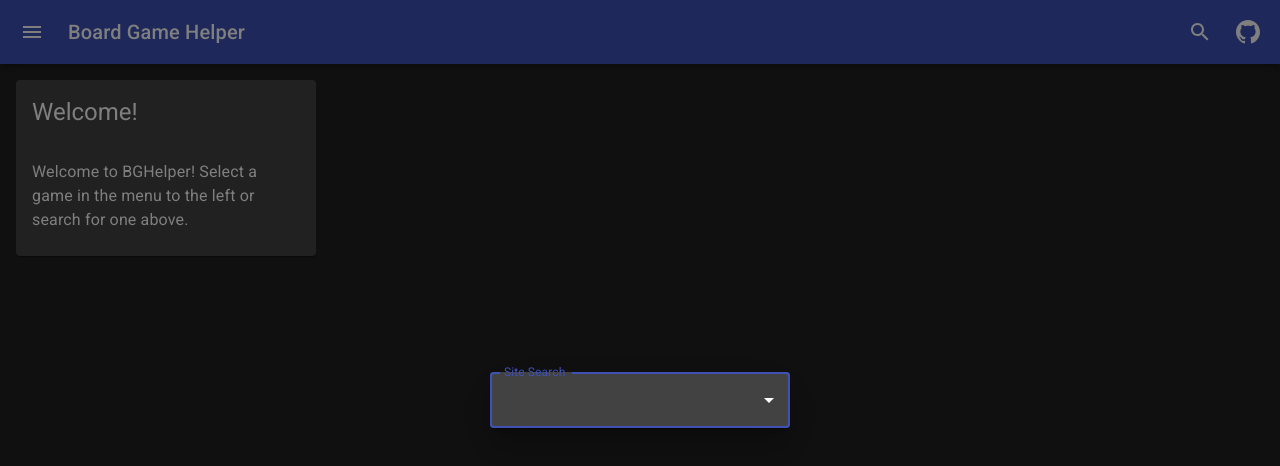
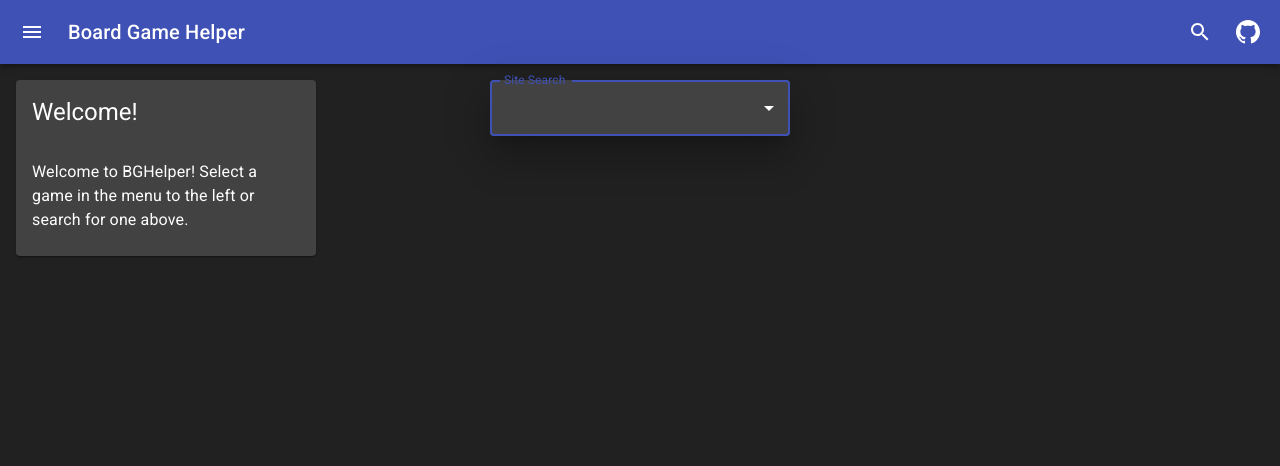
Before and after one commit to NiXXeD/bghelper, a React (Create React App) app: page / in a window 1280 px wide. Both pictures are taken after a click on the button 1200 px from the left and 32 px from the top of the page. Shown: the top 466 px of the page. Built offline with nearby package versions, Linux system fonts and the light colour scheme.

Commit message:
fix: Search should behave better.

```diff
--- a/src/index.js
+++ b/src/index.js
@@ -19,8 +19,7 @@ if (module.hot) {
     })
 }
 
-
 // If you want your app to work offline and load faster, you can change
 // unregister() to register() below. Note this comes with some pitfalls.
 // Learn more about service workers: https://bit.ly/CRA-PWA
-serviceWorker.register();
+serviceWorker.unregister()
--- a/src/nav/SiteSearch.js
+++ b/src/nav/SiteSearch.js
@@ -4,7 +4,6 @@ import IconButton from '@material-ui/core/IconButton'
 import SearchIcon from '@material-ui/icons/Search'
 import Tooltip from '@material-ui/core/Tooltip'
 import Dialog from '@material-ui/core/Dialog'
-import Paper from '@material-ui/core/Paper'
 import Autocomplete from '@material-ui/lab/Autocomplete'
 import TextField from '@material-ui/core/TextField'
 import {useHistory} from 'react-router-dom'
@@ -53,11 +52,14 @@ function SiteSearch() {
 
             <Dialog
                 keepMounted
+                hideBackdrop
                 open={dialogOpen}
                 onClose={closeDialog}
-                classes={{paper: classes.dialogPaper}}
+                classes={{
+                    paper: classes.dialogPaper,
+                    root: classes.dialogRoot
+                }}
             >
-                <Paper className={classes.paper}>
                 <Autocomplete
                     className={classes.autocomplete}
                     autoComplete
@@ -66,6 +68,7 @@ function SiteSearch() {
                     options={games}
                     value={value}
                     onChange={handleChange}
+                    onClose={closeDialog}
                     getOptionLabel={option => option.label}
                     renderInput={params => (
                         <TextField
@@ -76,8 +79,10 @@ function SiteSearch() {
                             inputRef={autocomplete}
                         />
                     )}
+                    classes={{
+                        popup: classes.popup
+                    }}
                 />
-                </Paper>
             </Dialog>
         </React.Fragment>
     )
@@ -101,6 +106,13 @@ const useStyles = makeStyles({
     },
     dialogPaper: {
         overflowY: 'visible'
+    },
+    dialogRoot: {
+        top: '48px !important',
+        bottom: 'unset !important'
+    },
+    popup: {
+        zIndex: 1301
     }
 })
 
--- a/src/serviceWorker.js
+++ b/src/serviceWorker.js
@@ -38,12 +38,13 @@ export function register(config) {
 
                 // Add some additional logging to localhost, pointing developers to the
                 // service worker/PWA documentation.
-                navigator.serviceWorker.ready.then(() => {
-                    console.log(
-                        'This web app is being served cache-first by a service ' +
-                        'worker. To learn more, visit https://bit.ly/CRA-PWA'
-                    )
-                })
+                navigator.serviceWorker.ready
+                    .then(() => {
+                        console.log(
+                            'This web app is being served cache-first by a service ' +
+                            'worker. To learn more, visit https://bit.ly/CRA-PWA'
+                        )
+                    })
             } else {
                 // Is not localhost. Just register service worker
                 registerValidSW(swUrl, config)
@@ -102,13 +103,13 @@ function checkValidServiceWorker(swUrl, config) {
         .then(response => {
             // Ensure service worker exists, and that we really are getting a JS file.
             const contentType = response.headers.get('content-type')
-            if (
-                response.status === 404 || (contentType != null && contentType.indexOf('javascript') === -1)
-            ) {
+            if (response.status === 404 || (contentType != null && contentType.indexOf('javascript') === -1)) {
                 // No service worker found. Probably a different app. Reload the page.
                 navigator.serviceWorker.ready.then(registration => {
                     registration.unregister()
-                        .then(() => {window.location.reload()})
+                        .then(() => {
+                            window.location.reload()
+                        })
                 })
             } else {
                 // Service worker found. Proceed as normal.
@@ -122,8 +123,7 @@ function checkValidServiceWorker(swUrl, config) {
 
 export function unregister() {
     if ('serviceWorker' in navigator) {
-        navigator.serviceWorker.ready.then(registration => {
-            registration.unregister()
-        })
+        navigator.serviceWorker.ready
+            .then(registration => registration.unregister())
     }
 }
```
Lines whose indentation alone changed are shown as unchanged.
